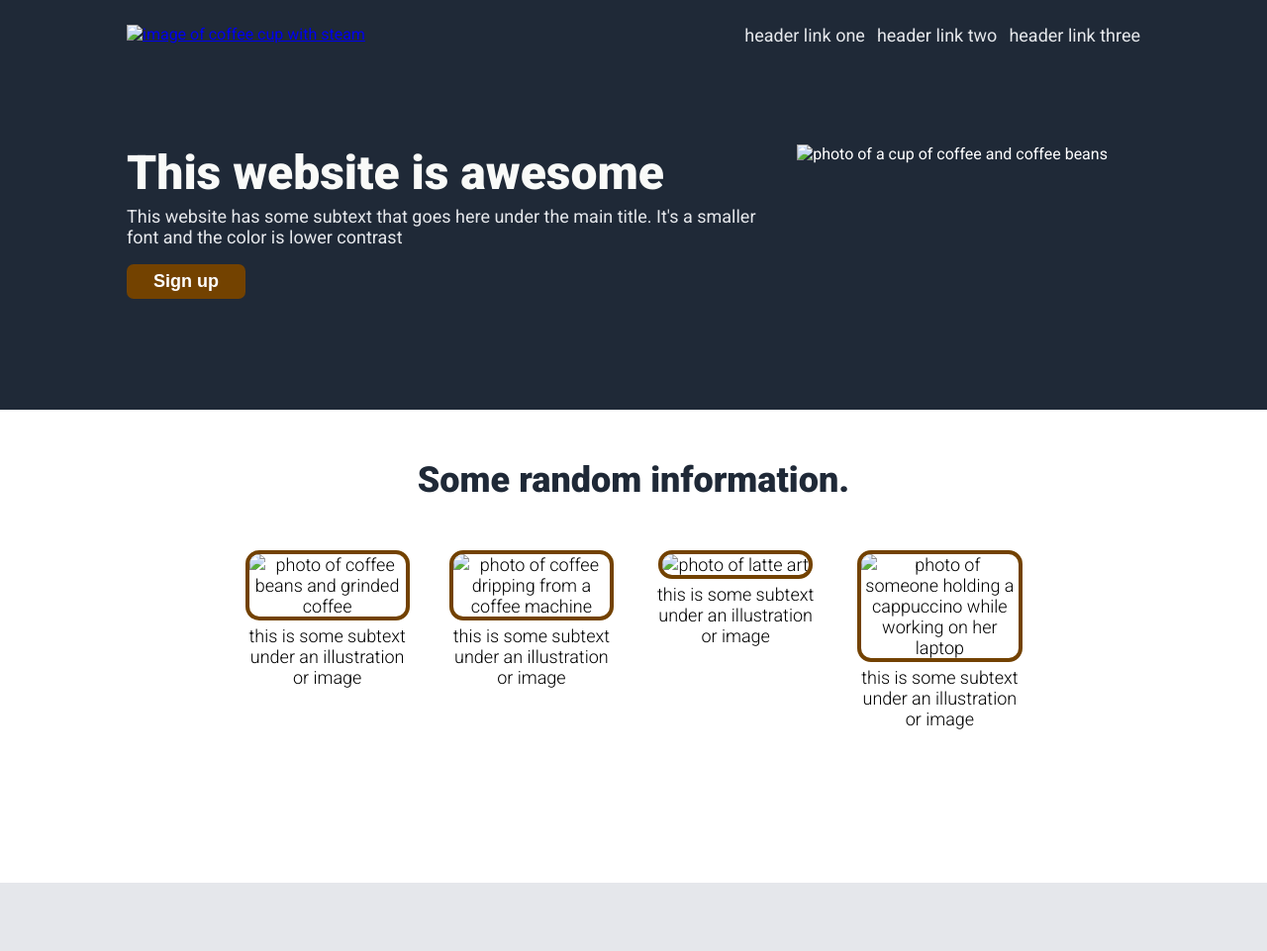
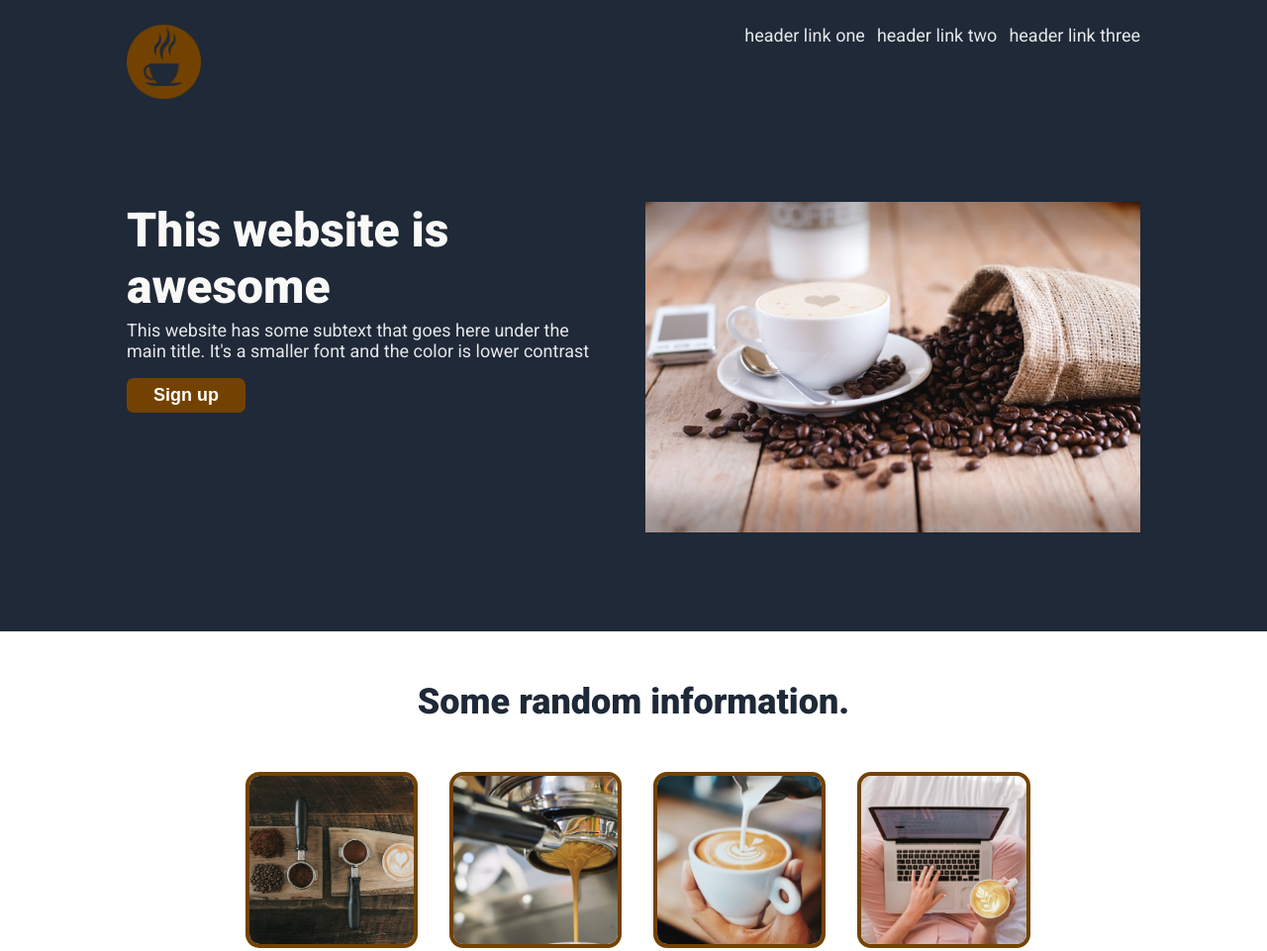
Before and after one commit to michelle-vk/odin-landing-page, a plain HTML site: page index.html in a window 1280 px wide. Shown: the top 961 px of the page at 99% size. Drawn offline with Linux system fonts and the light colour scheme; the site is published under a folder, as on GitHub Pages, so addresses that start at the root find nothing.

Commit message:
Change path to img to fix bug of imgs not showing on github pages

```diff
--- a/index.html
+++ b/index.html
@@ -12,7 +12,7 @@
       <div class="wide-container">
         <a class="header-logo" href="#">
           <img
-            src="/img/coffee-logo.png"
+            src="./img/coffee-logo.png"
             alt="image of coffee cup with steam"
           />
         </a>
@@ -36,7 +36,7 @@
           <button class="hero-button">Sign up</button>
         </div>
         <img
-          src="/img/hero-img.jpg"
+          src="./img/hero-img.jpg"
           alt="photo of a cup of coffee and coffee beans"
         />
       </div>
@@ -48,25 +48,25 @@
         <div class="small-container">
           <div class="img-container">
             <img
-              src="/img/coffee-1.jpg"
+              src="./img/coffee-1.jpg"
               alt="photo of coffee beans and grinded coffee"
             />
             <p>this is some subtext under an illustration or image</p>
           </div>
           <div class="img-container">
             <img
-              src="/img/coffee-2.jpg"
+              src="./img/coffee-2.jpg"
               alt="photo of coffee dripping from a coffee machine"
             />
             <p>this is some subtext under an illustration or image</p>
           </div>
           <div class="img-container">
-            <img src="/img/coffee-3.jpg" alt="photo of latte art" />
+            <img src="./img/coffee-3.jpg" alt="photo of latte art" />
             <p>this is some subtext under an illustration or image</p>
           </div>
           <div class="img-container">
             <img
-              src="/img/coffee-4.jpg"
+              src="./img/coffee-4.jpg"
               alt="photo of someone holding a cappuccino while working on her laptop"
             />
             <p>this is some subtext under an illustration or image</p>
```
